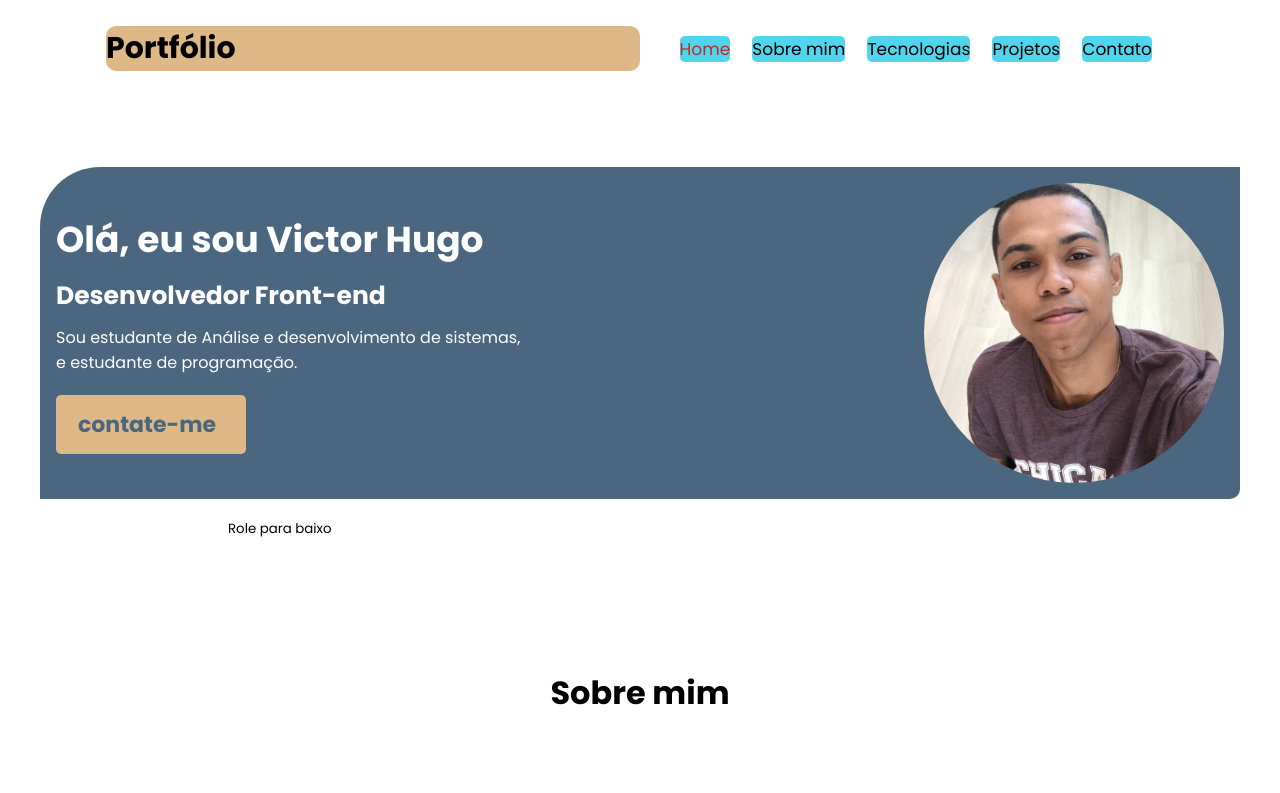
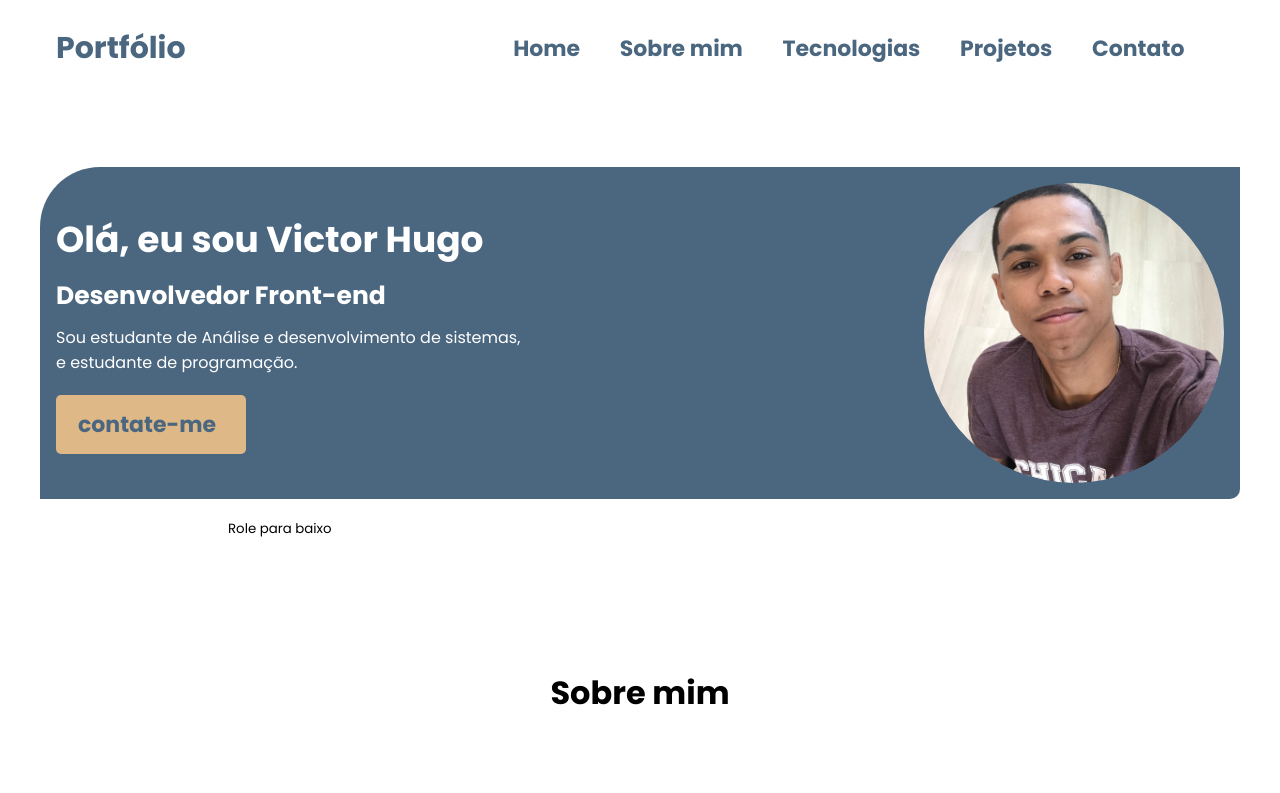
Before and after one commit to TorugoJS/Portfolio, a React (Create React App) app: page / in a window 1280 px wide. Shown: the top 793 px of the page. Built offline with nearby package versions, Linux system fonts and the light colour scheme.

Commit message:
Portfolio

```diff
--- a/src/layout/navbar/navbar.module.css
+++ b/src/layout/navbar/navbar.module.css
@@ -5,7 +5,7 @@
     display: flex;
     align-items: center;
     justify-content: space-between;
-    max-width: 1100px;
+    max-width: 1200px;
     margin: 0 auto;
     margin-top: 10px;
 }
@@ -15,8 +15,7 @@
     font-weight: 700;
     cursor: pointer;
     transition: 0.3s;
-    background-color: burlywood;
-    width: 50%;
+    color: rgb(75, 103, 128);
     border-radius: 10px;
 }
 
@@ -29,24 +28,27 @@
     display: flex;
     list-style: none;
     align-items: center;
+
 }
 
-.item:nth-of-type(1){
-    color: #ba2c2b;
-}
+/* .item:nth-of-type(1){
+    color: rgb(75, 103, 128);
+} */
 
 .item{
-    margin-right: 1.3em;
-    font-size: 17px;
+    margin-right: 1.8em;
+    font-size: 22px;
     cursor: pointer;
-    font-weight: 500;
-    transition: 0.3s;
-    background-color: rgb(81, 213, 236);
+    color: rgb(75, 103, 128);
+    font-weight: 600;
+    transition: 0.1s;
+    /* background-color: rgb(75, 103, 128); */
+
     border-radius: 5px;
 }
 
 .item:hover{
-    color: #ba2c2b;
+    color: burlywood;
 }
 
 .toggle{
@@ -69,7 +71,7 @@
 }
 
 .fechar:hover{
-    transform: scale(1.2);
+    transform: scale(1.5);
 
 }
 
```
